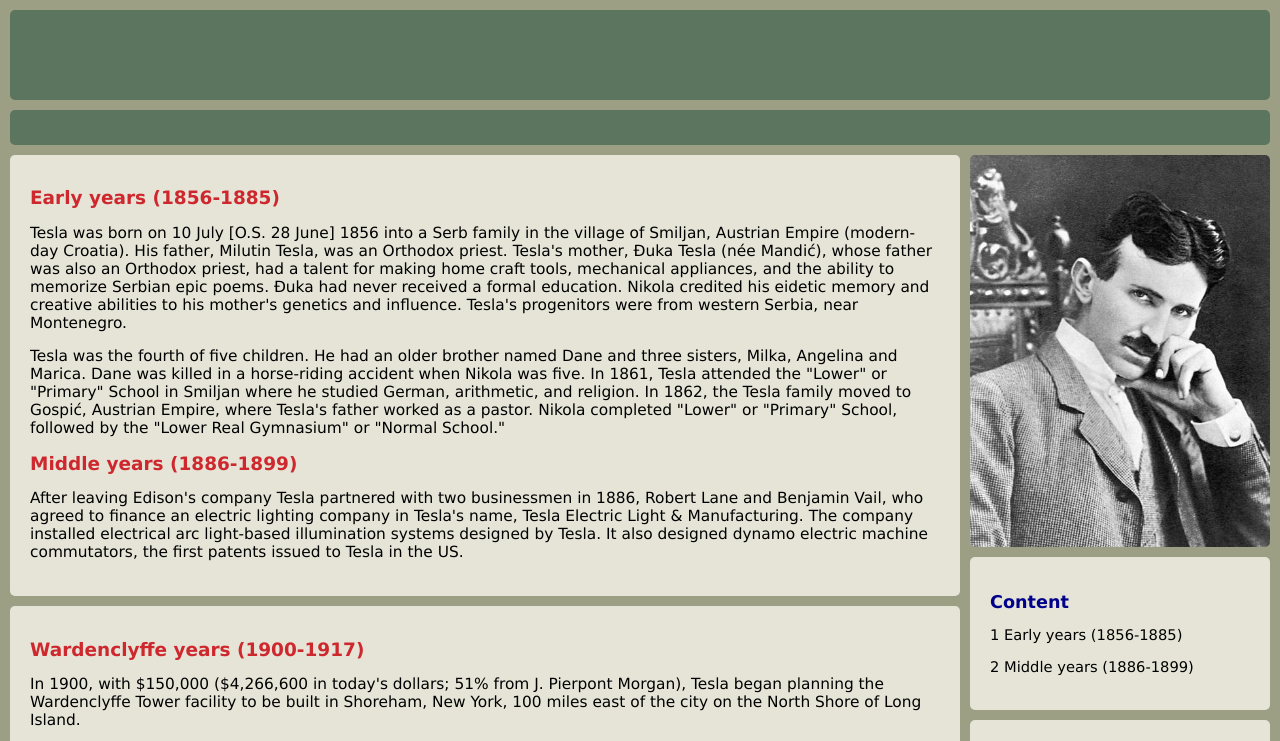
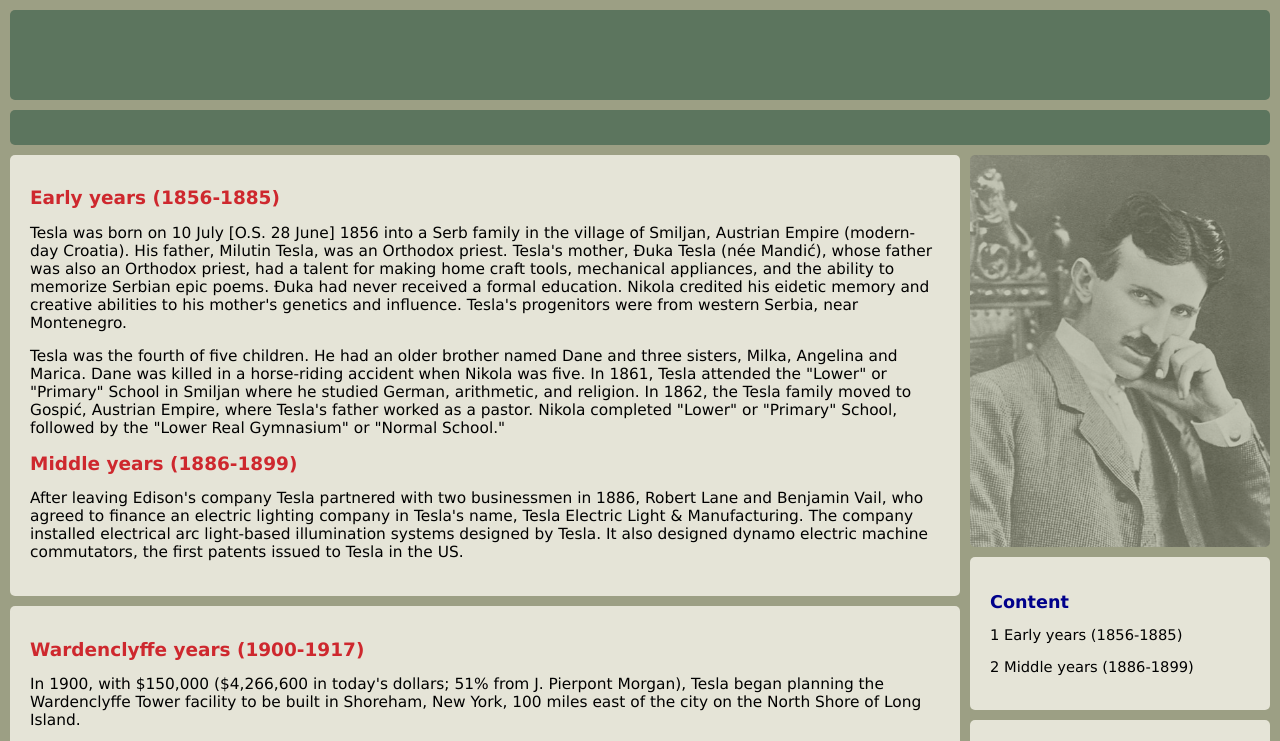
Before and after one commit to AmirRajabifar/CSS, a plain HTML site: page main/index.html in a window 1280 px wide. In both pictures the pointer is over the picture 1120 px from the left and 351 px from the top of the page. Shown: the top 741 px of the page. Drawn offline with Linux system fonts and the light colour scheme.

Commit message:
Add effects to the image sidebar

```diff
--- a/main/stylesheet.css
+++ b/main/stylesheet.css
@@ -78,4 +78,11 @@ h2 {
 	/* 'clear' states that we want the floating elesments in a
 	top down manner*/
 	clear: right;
+	opacity: 1.0;
+	/* To cahnge the speed of transition */
+	transition: opacity .5s case-in-out;
 }
+
+.imagesidebar:hover {
+	opacity: 0.4;
+}
```
